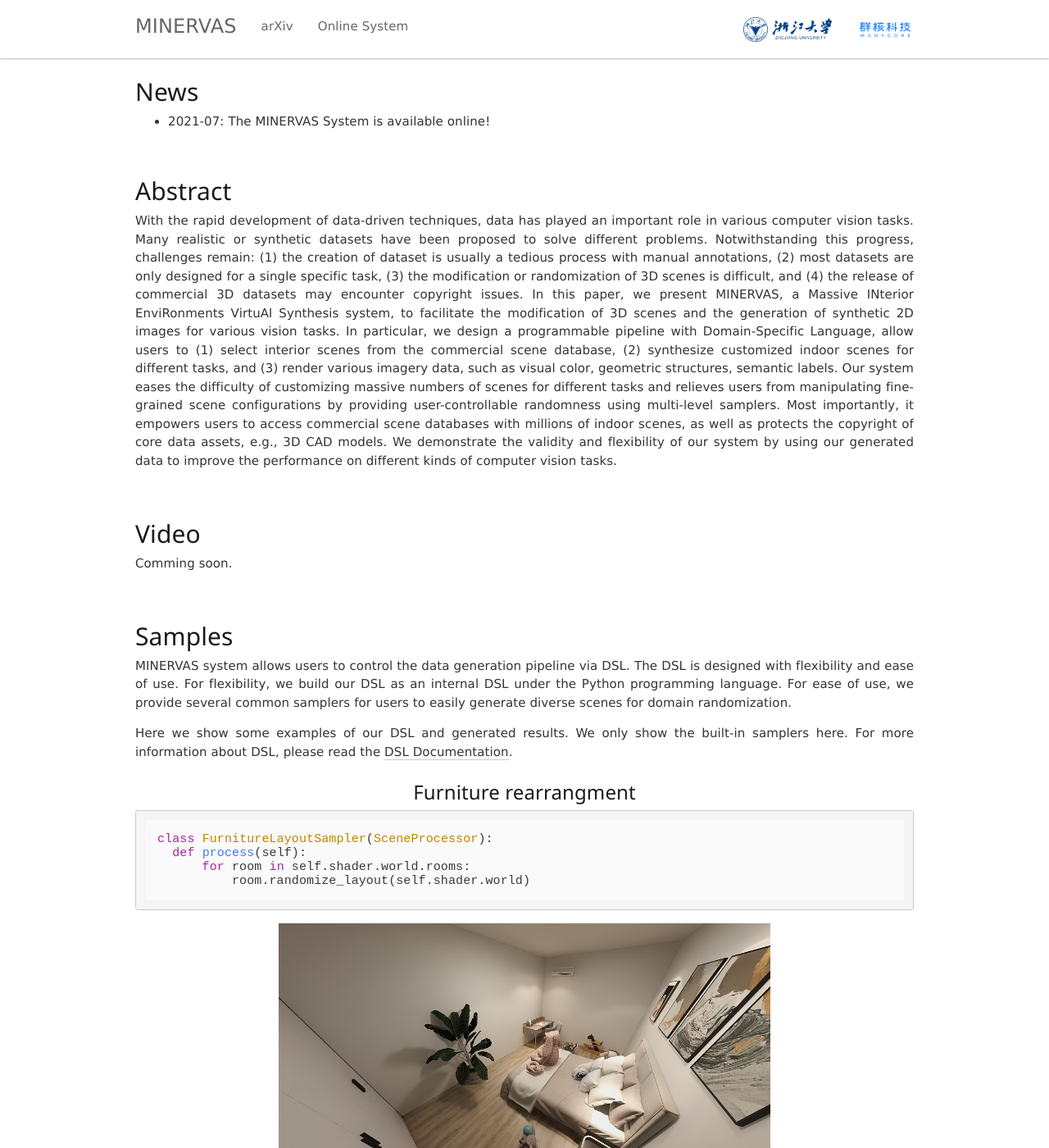
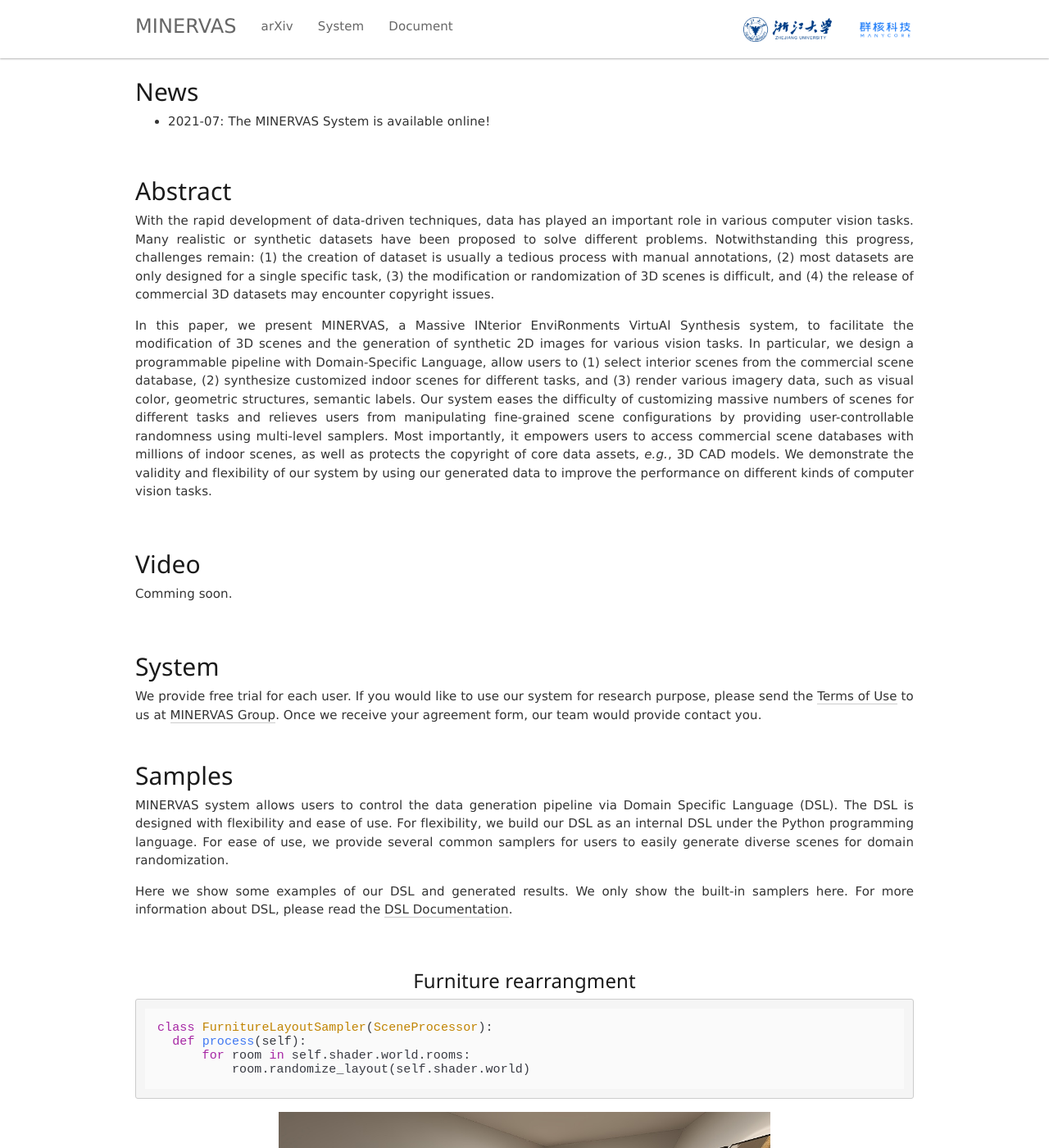
Before and after one commit to coohom/MINERVAS, a Jekyll site: the page built from _pages/home.md, in a window 1280 px wide and 1400 px high, scrolled down 482 px. Shown: the whole window at 82% size. Built offline with Jekyll 4.4.1, drawn with Linux system fonts in a browser that asks for light colours; nearby versions of some CDN libraries; some of the changed text lies outside the part shown.

Commit message:
add system trial

```diff
--- a/_includes/header.html
+++ b/_includes/header.html
@@ -14,7 +14,8 @@
     <div class="navbar-collapse collapse" id="navbar-main">
       <ul class="nav navbar-nav">
         <li><a href="https://arxiv.org/abs/">arXiv</a></li>
-        <li><a href="https://www.kujiale.com/coohomcloud/minervas">Online System</a></li>
+        <li><a href="https://www.kujiale.com/coohomcloud/minervas">System</a></li>
+        <li><a href="https://coohom.github.io/cloud-docs/">Document</a></li>
       </ul>
 
       <ul class="nav navbar-nav navbar-right">
--- a/_pages/home.md
+++ b/_pages/home.md
@@ -37,7 +37,7 @@ permalink: /
     </center>
     <br>
     <center>
-      <a href='https://arxiv.org/abs/'>arXiv</a> | <a href='TODO'>Documentation</a> | <a href='https://www.kujiale.com/coohomcloud/minervas'>Online System</a>
+      <a href='https://arxiv.org/abs/'>arXiv</a> | <a href='https://www.kujiale.com/coohomcloud/minervas'>System</a> | <a href="https://coohom.github.io/cloud-docs/">Document</a>
     </center>
   </div>
 </div><br>
@@ -72,9 +72,10 @@ permalink: /
 <div class="row">
   <div class="col-xs-12">
     <p>
-With the rapid development of data-driven techniques, data has played an important role in various computer vision tasks. Many realistic or synthetic datasets have been proposed to solve different problems. Notwithstanding this progress, challenges remain: (1) the creation of dataset is usually a tedious process with manual annotations, (2) most datasets are only designed for a single specific task, (3) the modification or randomization of 3D scenes is difficult, and (4) the release of commercial 3D datasets may encounter copyright issues.
-
-In this paper, we present MINERVAS, a Massive INterior EnviRonments VirtuAl Synthesis system, to facilitate the modification of 3D scenes and the generation of synthetic 2D images for various vision tasks. In particular, we design a programmable pipeline with Domain-Specific Language, allow users to (1) select interior scenes from the commercial scene database, (2) synthesize customized indoor scenes for different tasks, and (3) render various imagery data, such as visual color, geometric structures, semantic labels. Our system eases the difficulty of customizing massive numbers of scenes for different tasks and relieves users from manipulating fine-grained scene configurations by providing user-controllable randomness using multi-level samplers. Most importantly, it empowers users to access commercial scene databases with millions of indoor scenes, as well as protects the copyright of core data assets, e.g., 3D CAD models. We demonstrate the validity and flexibility of our system by using our generated data to improve the performance on different kinds of computer vision tasks.
+      With the rapid development of data-driven techniques, data has played an important role in various computer vision tasks. Many realistic or synthetic datasets have been proposed to solve different problems. Notwithstanding this progress, challenges remain: (1) the creation of dataset is usually a tedious process with manual annotations, (2) most datasets are only designed for a single specific task, (3) the modification or randomization of 3D scenes is difficult, and (4) the release of commercial 3D datasets may encounter copyright issues.
+    </p>
+    <p>
+      In this paper, we present MINERVAS, a Massive INterior EnviRonments VirtuAl Synthesis system, to facilitate the modification of 3D scenes and the generation of synthetic 2D images for various vision tasks. In particular, we design a programmable pipeline with Domain-Specific Language, allow users to (1) select interior scenes from the commercial scene database, (2) synthesize customized indoor scenes for different tasks, and (3) render various imagery data, such as visual color, geometric structures, semantic labels. Our system eases the difficulty of customizing massive numbers of scenes for different tasks and relieves users from manipulating fine-grained scene configurations by providing user-controllable randomness using multi-level samplers. Most importantly, it empowers users to access commercial scene databases with millions of indoor scenes, as well as protects the copyright of core data assets, <em>e.g.</em>, 3D CAD models. We demonstrate the validity and flexibility of our system by using our generated data to improve the performance on different kinds of computer vision tasks.
     </p>
   </div>
 </div><br>
@@ -95,13 +96,32 @@ In this paper, we present MINERVAS, a Massive INterior EnviRonments VirtuAl Synt
 
 <div class="row">
   <div class="col-xs-12">
+    <h2>System</h2>
+  </div>
+</div>
+
+<div class="row">
+  <div class="col-xs-12">
+    We provide free trial for each user. If you would like to use our system for research purpose, please send the <a href='TODO'>Terms of Use</a> to us at <a href="mailto:minervas@qunhemail.com" class="email" data-animate-hover="shake" data-animate="fadeInUp">MINERVAS Group<i class="fa fa-envelope"></i></a>. Once we receive your agreement form, our team would provide contact you.
+  </div>
+</div><br>
+
+<div class="row">
+  <div class="col-xs-12">
     <h2>Samples</h2>
   </div>
 </div>
 
-MINERVAS system allows users to control the data generation pipeline via DSL. The DSL is designed with flexibility and ease of use. For flexibility, we build our DSL as an internal DSL under the Python programming language. For ease of use, we provide several common samplers for users to easily generate diverse scenes for domain randomization.
-
-Here we show some examples of our DSL and generated results. We only show the built-in samplers here. For more information about DSL, please read the <a href='TODO'>DSL Documentation</a>.
+<div class="row">
+  <div class="col-xs-12">
+    <p>
+      MINERVAS system allows users to control the data generation pipeline via Domain Specific Language (DSL). The DSL is designed with flexibility and ease of use. For flexibility, we build our DSL as an internal DSL under the Python programming language. For ease of use, we provide several common samplers for users to easily generate diverse scenes for domain randomization.
+    </p>
+    <p>
+      Here we show some examples of our DSL and generated results. We only show the built-in samplers here. For more information about DSL, please read the <a href='https://coohom.github.io/cloud-docs/'>DSL Documentation</a>.
+    </p>
+  </div>
+</div><br>
 
 <!-- **** Furniture arrangement sampler *** -->
 <div class="center">
@@ -253,7 +273,6 @@ carousel("mySlides5", 0);
 </script>
 <br>
 
-
 <div class="row">
   <div class="col-xs-12">
     <h2>Acknowledgements</h2>
```
Also changed, not shown: other parts of _pages/home.md (+3 -3 lines).
